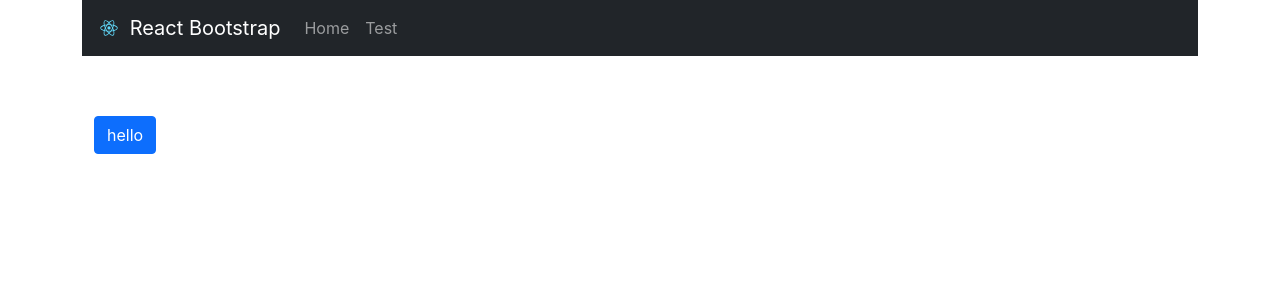
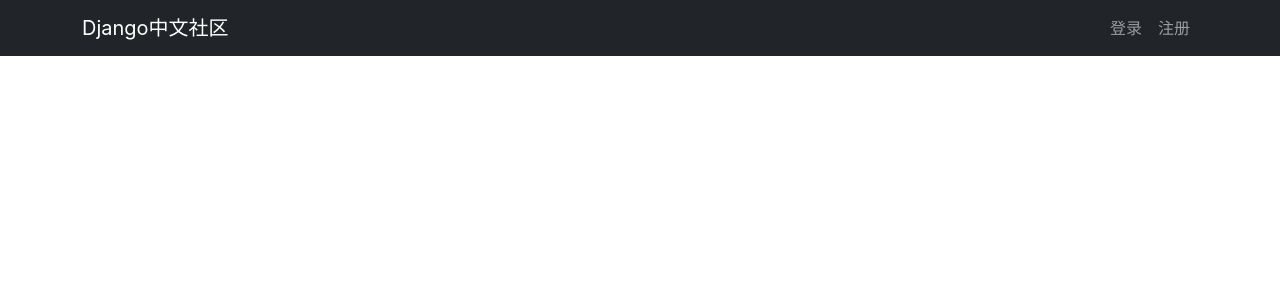
Before and after one commit to DjangoStudyTeam/django-China-web, a React (Vite) app: page / in a window 1280 px wide. Shown: the top 300 px of the page. Built offline with nearby package versions, Linux system fonts and the light colour scheme.

Commit message:
Add basic navbar

```diff
--- a/src/components/Layout.tsx
+++ /dev/null
@@ -1,28 +0,0 @@
-import * as React from 'react';
-
-import { Container, Nav, Navbar } from 'react-bootstrap';
-
-import { Outlet } from 'react-router-dom';
-import logo from '../logo.svg';
-
-const Layout = () => {
-  return (
-    <Container>
-      <Navbar bg="dark" variant="dark">
-        <Container>
-          <Navbar.Brand href="/home">
-            <img alt="" src={logo} width="30" height="30" className="d-inline-block align-top" />{' '}
-            React Bootstrap
-          </Navbar.Brand>
-          <Nav className="me-auto">
-            <Nav.Link href="/home">Home</Nav.Link>
-            <Nav.Link href="/test">Test</Nav.Link>
-          </Nav>
-        </Container>
-      </Navbar>
-      <Outlet />
-    </Container>
-  );
-};
-
-export default Layout;
--- /dev/null
+++ b/src/components/Layout/Navbar.tsx
@@ -0,0 +1,27 @@
+import { Navbar as BootstrapNavbar, Container, Nav } from 'react-bootstrap';
+
+const Navbar = () => (
+  <BootstrapNavbar bg="dark" variant="dark" expand="md">
+    <Container>
+      <BootstrapNavbar.Toggle aria-controls="navbar-nav" />
+      {/* brand show on mobile */}
+      <BootstrapNavbar.Brand className="d-md-none mx-auto" href="#">
+        Django中文社区
+      </BootstrapNavbar.Brand>
+      <BootstrapNavbar.Collapse id="navbar-nav">
+        {/* brand show on desktop */}
+        <BootstrapNavbar.Brand className="me-auto d-none d-md-block" href="#">
+          Django中文社区
+        </BootstrapNavbar.Brand>
+        <Nav>
+          <Nav.Link className="mt-2 mt-md-0" href="/home">
+            登录
+          </Nav.Link>
+          <Nav.Link href="/test">注册</Nav.Link>
+        </Nav>
+      </BootstrapNavbar.Collapse>
+    </Container>
+  </BootstrapNavbar>
+);
+
+export default Navbar;
--- /dev/null
+++ b/src/components/Layout/index.tsx
@@ -0,0 +1,18 @@
+import * as React from 'react';
+
+import { Container } from 'react-bootstrap';
+import Navbar from './Navbar';
+import { Outlet } from 'react-router-dom';
+
+const Layout = () => {
+  return (
+    <>
+      <Navbar />
+      <Container>
+        <Outlet />
+      </Container>
+    </>
+  );
+};
+
+export default Layout;
--- a/src/pages/Home/index.tsx
+++ b/src/pages/Home/index.tsx
@@ -1,14 +1,7 @@
 import './home.scss';
 
 import Button from 'react-bootstrap/Button';
-import { Container } from 'react-bootstrap';
 
-const Home = () => {
-  return (
-    <Container className="test">
-      <Button>hello</Button>
-    </Container>
-  );
-};
+const Home = () => <></>;
 
 export default Home;
```
